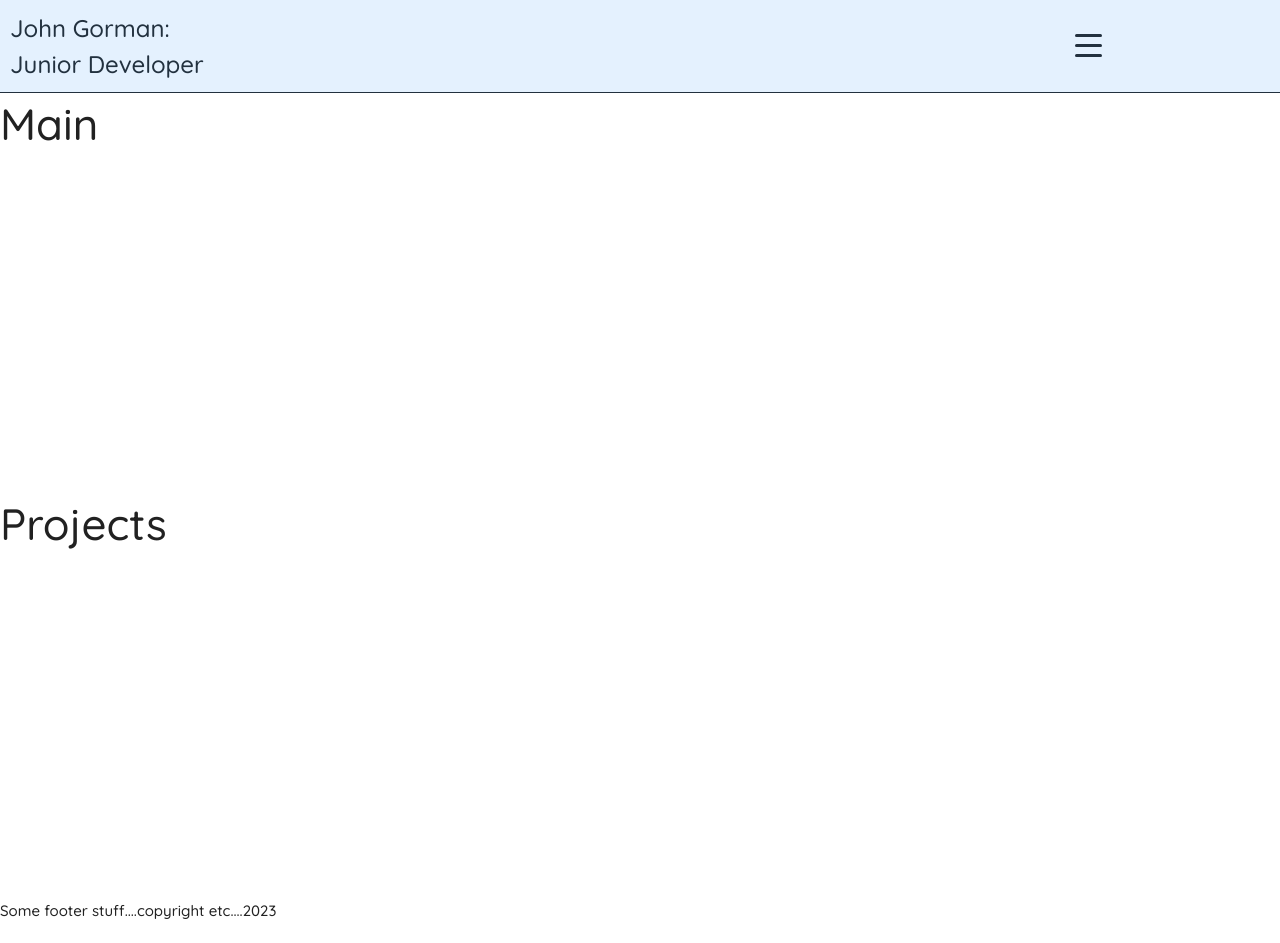
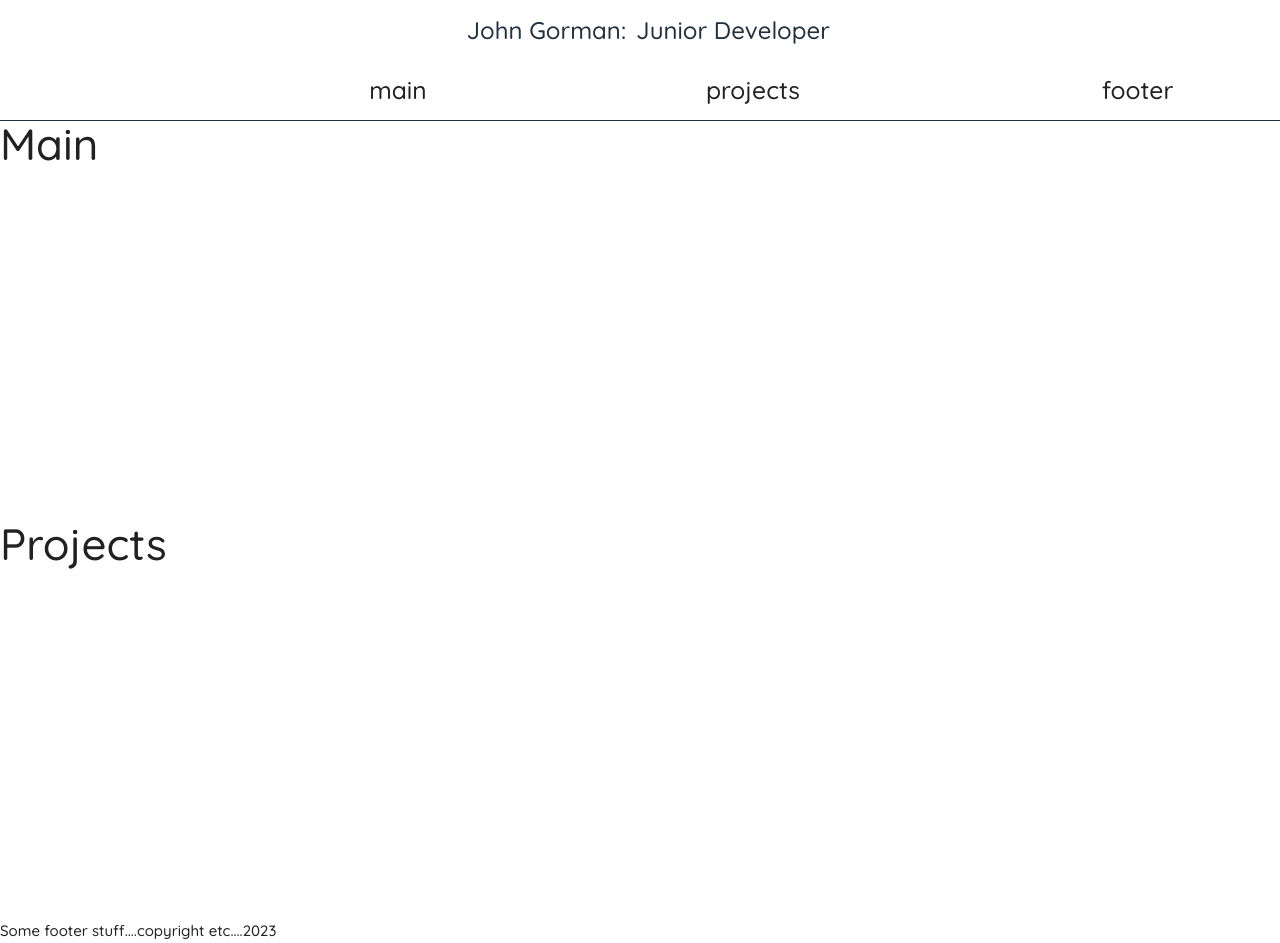
Before and after one commit to Johng117/portfolio_2.0, a React (Create React App) app: page / in a window 1280 px wide. Built offline with nearby package versions, Linux system fonts and the light colour scheme.

Commit message:
Changes to Header.js
Altered layout of Header.js to two rows in grid.
Added MobProjectCard.js component.
Altered styling to reflect layout change.

```diff
--- a/src/components/Header/Header.js
+++ b/src/components/Header/Header.js
@@ -2,8 +2,9 @@ import { useState } from "react";
 import Name from "../Name/Name";
 import Hamburger from "../Hamburger/Hamburger";
 import MenuMobile from "../Menu-Mobile/MenuMobile";
+import MenuFull from "../Menu-Full/MenuFull";
 
-const Header = ( { handleMenuValue } ) => {
+const Header = ({ handleMenuValue }) => {
   const [openMobMenu, setOpenMobMenu] = useState(false);
   const [isHamOpen, setIsHamOpen] = useState(false);
   const menuArray = ["main", "projects", "footer"];
@@ -13,10 +14,14 @@ const Header = ( { handleMenuValue } ) => {
     setIsHamOpen(!isHamOpen);
   };
 
-  const handleMenuClick = (e) => {
+  const handleMobMenuClick = (e) => {
     setIsHamOpen(false);
     setOpenMobMenu(false);
-    handleMenuValue(e.target.className)
+    handleMenuValue(e.target.className);
+  };
+
+  const handlePageMenuClick = (e) => {
+    handleMenuValue(e.target.className);
   };
 
   console.log("header");
@@ -24,9 +29,16 @@ const Header = ( { handleMenuValue } ) => {
   return (
     <section className="header-section">
       <Name />
+      <MenuFull
+        menuArray={menuArray}
+        handlePageMenuClick={handlePageMenuClick}
+      />
       <Hamburger openMenu={openMenu} isHamOpen={isHamOpen} />
       {openMobMenu && (
-        <MenuMobile menuArray={menuArray} handleMenuClick={handleMenuClick} />
+        <MenuMobile
+          menuArray={menuArray}
+          handleMobMenuClick={handleMobMenuClick}
+        />
       )}
     </section>
   );
--- /dev/null
+++ b/src/components/Menu-Full/MenuFull.js
@@ -0,0 +1,21 @@
+
+import PageMenuItem from "./PageMenuItem";
+
+const MenuFull = ( { menuArray, handlePageMenuClick }) => {
+    return (
+        <section className="page-menu-container">
+            {menuArray.map((item,index)=> {
+                return (
+                  <PageMenuItem
+                    key={index}
+                    item={item}
+                    itemName={menuArray[index]}
+                    handlePageMenuClick={handlePageMenuClick}
+                  />
+                );
+            })}
+        </section>
+     );
+}
+
+export default MenuFull;
--- /dev/null
+++ b/src/components/Menu-Full/PageMenuItem.js
@@ -0,0 +1,10 @@
+
+const PageMenuItem = ( { item, itemName, handlePageMenuClick }) => {
+    return (
+        <div className="page-menu-item">
+            <h5 className={itemName} onClick={handlePageMenuClick}>{ item }</h5>
+        </div>
+     );
+}
+
+export default PageMenuItem;
--- a/src/components/Menu-Mobile/MenuItem.js
+++ /dev/null
@@ -1,10 +0,0 @@
-
-const MenuItem = ( { item, className, handleMenuClick }) => {
-    return (
-        <div className="mobile-menu-item">
-            <h5 className={className} onClick={handleMenuClick}>{ item }</h5>
-        </div>
-     );
-}
-
-export default MenuItem;
--- a/src/components/Menu-Mobile/MenuMobile.js
+++ b/src/components/Menu-Mobile/MenuMobile.js
@@ -1,6 +1,6 @@
-import MenuItem from "./MenuItem";
+import MobMenuItem from "./MobMenuItem";
 
-const MenuMobile = ( { menuArray, handleMenuClick }) => {
+const MenuMobile = ( { menuArray, handleMobMenuClick }) => {
 
   console.log("MenuMobile")
 
@@ -8,11 +8,11 @@ const MenuMobile = ( { menuArray, handleMenuClick }) => {
     <section className="menu-mobile-open">
       {menuArray.map((_, index) => {
         return (
-          <MenuItem
+          <MobMenuItem
             key={index}
             item={menuArray[index]}
             className={menuArray[index]}
-            handleMenuClick={handleMenuClick}
+            handleMobMenuClick={handleMobMenuClick}
           />
         );
       })}
--- /dev/null
+++ b/src/components/Menu-Mobile/MobMenuItem.js
@@ -0,0 +1,10 @@
+
+const MobMenuItem = ( { item, className, handleMobMenuClick }) => {
+    return (
+        <div className="mobile-menu-item">
+            <h5 className={className} onClick={handleMobMenuClick}>{ item }</h5>
+        </div>
+     );
+}
+
+export default MobMenuItem;
--- /dev/null
+++ b/src/components/ProjectCard/MobProjectCard.js
@@ -0,0 +1,9 @@
+const MobProjectCard = () => {
+    return (
+        <div class="mobile-card">
+
+        </div>
+     );
+}
+
+export default MobProjectCard;
--- a/src/components/Projects/Projects.js
+++ b/src/components/Projects/Projects.js
@@ -1,9 +1,12 @@
 // import { useRef } from "react";
+// components
+import MobProjectCard from "../ProjectCard/MobProjectCard";
 
 const Projects = () => {
     return (
         <section className="projects-section">
             <h3>Projects</h3>
+            <MobProjectCard />
         </section>
      );
 }
--- a/src/styles/_variables.scss
+++ b/src/styles/_variables.scss
@@ -1,6 +1,6 @@
 $primary-color: #22313f;
 $secondary-color: #34495e;
 $text-color:#8dc6ff;
-$light-color: #e4f1fe;
+$light-color: #ffffff;
 $name-role: #e4f1fe;
 $title-text-size: 24px;
--- a/src/styles/index.css
+++ b/src/styles/index.css
@@ -71,7 +71,7 @@ body {
   height: auto;
   width: 100%;
   border-bottom: 1px solid #22313f;
-  background-color: #e4f1fe;
+  background-color: #ffffff;
   display: grid;
   grid-template-columns: 70% 30%;
   top: 0px;
@@ -86,7 +86,6 @@ body {
   font-size: 24px;
   font-weight: 800;
   color: #22313f;
-  position: absolute;
   top: 10px;
   animation: under-blink 0.5s;
   animation-iteration-count: 4;
@@ -131,6 +130,14 @@ body {
 .header-section .menu-mobile-open {
   padding: 10px;
 }
+.header-section .page-menu-container {
+  display: grid;
+  grid-template-columns: repeat(3, 1fr);
+  text-align: center;
+}
+.header-section .page-menu-container .page-menu-item {
+  width: 75%;
+}
 
 .main-section {
   height: 400px;
@@ -147,4 +154,45 @@ body {
   margin: 0;
 }
 
+@media only screen and (min-width: 770px) {
+  .header-section {
+    grid-template-columns: 1fr;
+    grid-template-rows: 60px 60px;
+  }
+  .header-section .name-role-container {
+    flex-direction: row;
+    align-items: center;
+    width: 50%;
+    justify-self: center;
+    justify-content: center;
+  }
+  .header-section .name-role-container .role {
+    padding-left: 10px;
+  }
+  .header-section .page-menu-container {
+    grid-row-start: 2;
+  }
+  .header-section .page-menu-container :first-child {
+    justify-self: end;
+  }
+  .header-section .page-menu-container :nth-child(2) {
+    justify-self: center;
+  }
+  .header-section .hamburger-container {
+    display: none;
+  }
+  .main-section {
+    margin-top: 120px;
+  }
+}
+@media only screen and (max-width: 770px) {
+  .header-section .name-role-container .under {
+    position: absolute;
+    top: 10px;
+  }
+  .header-section .page-menu-container {
+    display: none;
+  }
+}
+
 /*# sourceMappingURL=index.css.map */
--- a/src/styles/index.scss
+++ b/src/styles/index.scss
@@ -25,7 +25,6 @@ body {
       font-size: $title-text-size;
       font-weight: 800;
       color: $primary-color;
-      position: absolute;
       top: 10px;
       animation: under-blink 0.5s;
       animation-iteration-count: 4;
@@ -76,7 +75,17 @@ body {
   }
 
   .menu-mobile-open {
-   padding: 10px;
+    padding: 10px;
+  }
+
+  .page-menu-container {
+    display: grid;
+    grid-template-columns: repeat(3, 1fr);
+    text-align: center;
+
+    .page-menu-item {
+      width: 75%;
+    }
   }
 }
 
@@ -95,146 +104,53 @@ body {
   }
 }
 
+@media only screen and (min-width: 770px) {
+  .header-section {
+    grid-template-columns: 1fr;
+    grid-template-rows: 60px 60px;
+    .name-role-container {
+      flex-direction: row;
+      align-items: center;
+      width: 50%;
+      justify-self: center;
+      justify-content: center;
 
+      .role {
+        padding-left: 10px;
+      }
+    }
+    .page-menu-container {
+      grid-row-start: 2;
 
-// .title-menu {
-//   display: grid;
-//   width: 100%;
-//   grid-template-columns: 70% 30%;
-//   color: $text-color;
-//   justify-self: flex-start;
-//   font-size: 22px;
-//   line-height: 28px;
-//   height: 80px;
-//   position: fixed;
-//   background-color: #ffffff;
+      :first-child {
+        justify-self: end;
+      }
+      :nth-child(2) {
+        justify-self: center;
+      }
+    }
 
-//   .name-container {
-//     background: $primary-color;
-//     padding: 5px 15px;
-//     justify-self: flex-start;
-//     margin-left: 15px;
-//     display: flex;
+    .hamburger-container {
+      display: none;
+    }
+  }
 
-//     .name-role-container {
-//       display: flex;
-//       flex-direction: column;
-//       justify-content: center;
+  .main-section {
+    margin-top: 120px;
+  }
+}
 
+@media only screen and (max-width: 770px) {
+  .header-section {
+    .name-role-container {
+      .under {
+        position: absolute;
+        top: 10px;
+      }
+    }
 
-
-
-
-
-
-//   }
-//   .hamburger-container {
-//     justify-self: flex-end;
-//     padding: 5px 5px 0px 0px;
-//   }
-// }
-
-// .menu {
-//   color: $text-color;
-//   display: grid;
-//   grid-template-rows: 230px 230px 230px;
-//   row-gap: 20px;
-//   width: 100%;
-//   justify-items: center;
-// }
-
-// .option,
-// .social {
-//   height: 230px;
-//   width: 230px;
-//   display: grid;
-//   grid-template-rows: 70% 30%;
-//   border-radius: 30px;
-//   border: 2px solid white;
-// }
-
-// .adjustable,
-// .bio {
-//   display: grid;
-//   justify-self: center;
-//   align-self: center;
-// }
-// // .img {
-// //   display: grid;
-// //   justify-self: center;
-// // }
-
-// .option > p,
-// .social > p {
-//   font-size: 18px;
-//   margin: 0px 0px 16px 0px;
-//   justify-self: center;
-// }
-
-// .option:hover,
-// .social:hover {
-//   background-color: #ffffff40;
-//   cursor: pointer;
-// }
-
-// .bio {
-//   padding-left: 10px;
-// }
-
-// // .social {
-// //   height: 240px;
-// //   width: 240px;
-// //   border-radius: 30px;
-// // }
-// // .social:hover  {
-// //   background-color: #ffffff40;
-// //   cursor: pointer;
-// // }
-
-// .footer-section, .projects-section {
-//   height: 600px;
-//   width: 100%;
-//   border-bottom: 1px solid $primary-color;
-// }
-
-// .footer-section {
-//   height: 600px;
-// }
-
-// .projects-section h1 {
-//   margin: 0;
-// }
-
-// .menu-mobile-open {
-//   position: absolute;
-//   width: 100%;
-//   height: 200px;
-//   background-color: black;
-//   opacity: 93%;
-//   top: 80px;
-//   padding: 20px 20px;
-// }
-
-// .mobile-menu-item {
-//   color: $name-role;
-// }
-
-// @media only screen and (min-width: 770px) {
-//   .title-menu {
-//     grid-template-columns: 420px repeat(4, 1fr);
-//     .name-container {
-//       .name-role-container {
-//         flex-direction: row;
-//         align-items: center;
-
-//         .role {
-//           padding-left: 10px;
-//         }
-//       }
-//     }
-
-//     .hamburger-container {
-//       display: none;
-//     }
-//   }
-// }
+    .page-menu-container {
+      display: none;
+    }
+  }
+}
```
Also changed, not shown: 1 other file (tests, documents, lock files or other folders).
